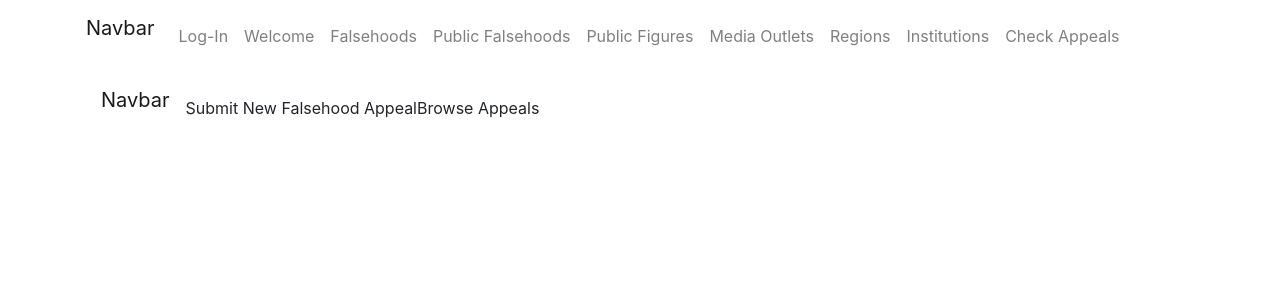
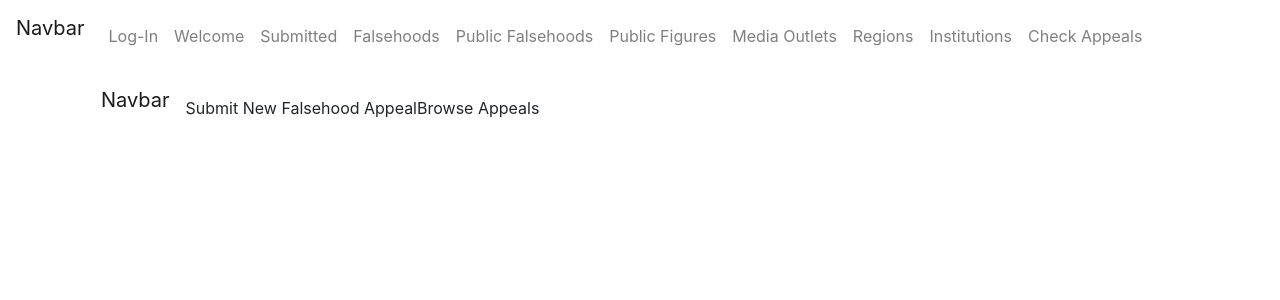
Before and after one commit to TrecApps/falsehood_client, an Angular app: page /Appeal in a window 1280 px wide. Shown: the top 300 px of the page. Built offline with nearby package versions, Linux system fonts and the light colour scheme.

Commit message:
Began adding Submitted Component

```diff
--- a/src/app/app-routing.module.ts
+++ b/src/app/app-routing.module.ts
@@ -10,6 +10,7 @@ import { MediaOutletComponent } from './components/media-outlet/media-outlet.com
 import { FalsehoodComponent } from './components/falsehood/falsehood.component';
 import { PublicFalsehoodComponent } from './components/public-falsehood/public-falsehood.component';
 import { AppealComponent } from './components/appeal/appeal.component';
+import { SubmittedFalsehoodsComponent } from './components/submitted-falsehoods/submitted-falsehoods.component';
 
 const routes: Routes = [
 	{ path: 'Welcome', component: WelcomeComponent},
@@ -21,6 +22,7 @@ const routes: Routes = [
     { path: 'Falsehoods', component: FalsehoodComponent},
     { path: 'PublicFalsehoods', component: PublicFalsehoodComponent},
     { path: 'Appeal', component: AppealComponent },
+    { path: 'Submitted', component: SubmittedFalsehoodsComponent},
     { path: '',   redirectTo: '/Welcome', pathMatch: 'full'}
 ];
 
--- a/src/app/app.component.html
+++ b/src/app/app.component.html
@@ -1,5 +1,5 @@
 <div>
-  <nav class="navbar navbar-expand-lg navbar-light container">
+  <nav class="navbar navbar-expand-lg navbar-light">
     <p class="navbar-brand">Navbar</p>
           <button class="navbar-toggler" type="button" data-toggle="collapse" data-target="#navbarNav" aria-controls="navbarNav" aria-expanded="false" aria-label="Toggle navigation">
               <span class="navbar-toggler-icon"></span>
@@ -8,6 +8,7 @@
       <ul class="navbar-nav">
         <li class="nav-item" *ngIf="!tokenService.userInfo?.token"><a class="nav-link" routerLink="Login">Log-In</a></li>
         <li class="nav-item"><a class="nav-link" routerLink="Welcome">Welcome</a></li>
+        <li class="nav-item"><a class="nav-link" routerLink="Submitted">Submitted</a></li>
         <li class="nav-item"><a class="nav-link" routerLink="Falsehoods">Falsehoods</a></li>
         <li class="nav-item"><a class="nav-link" routerLink="PublicFalsehoods">Public Falsehoods</a></li>
         <li class="nav-item"><a class="nav-link" routerLink="PublicFigure">Public Figures</a></li>
--- a/src/app/app.module.ts
+++ b/src/app/app.module.ts
@@ -20,6 +20,7 @@ import { MediaOutletComponent } from './components/media-outlet/media-outlet.com
 import { FalsehoodComponent } from './components/falsehood/falsehood.component';
 import { PublicFalsehoodComponent } from './components/public-falsehood/public-falsehood.component';
 import { AppealComponent } from './components/appeal/appeal.component';
+import { SubmittedFalsehoodsComponent } from './components/submitted-falsehoods/submitted-falsehoods.component';
 
 @NgModule({
   declarations: [
@@ -35,7 +36,8 @@ import { AppealComponent } from './components/appeal/appeal.component';
     MediaOutletComponent,
     FalsehoodComponent,
     PublicFalsehoodComponent,
-    AppealComponent
+    AppealComponent,
+    SubmittedFalsehoodsComponent
   ],
   imports: [
     BrowserModule,
--- /dev/null
+++ b/src/app/components/submitted-falsehoods/submitted-falsehoods.component.html
@@ -0,0 +1 @@
+<p>submitted-falsehoods works!</p>
--- /dev/null
+++ b/src/app/components/submitted-falsehoods/submitted-falsehoods.component.ts
@@ -0,0 +1,15 @@
+import { Component, OnInit } from '@angular/core';
+
+@Component({
+  selector: 'app-submitted-falsehoods',
+  templateUrl: './submitted-falsehoods.component.html',
+  styleUrls: ['./submitted-falsehoods.component.css']
+})
+export class SubmittedFalsehoodsComponent implements OnInit {
+
+  constructor() { }
+
+  ngOnInit(): void {
+  }
+
+}
```
Also changed, not shown: src/app/components/submitted-falsehoods/submitted-falsehoods.component.css (added), 1 other file (tests, documents, lock files or other folders).
